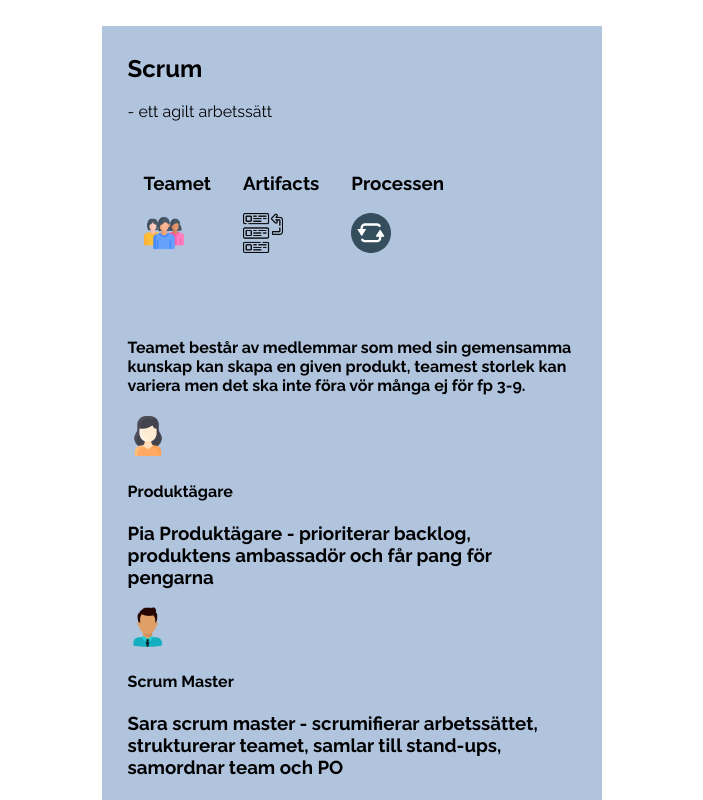
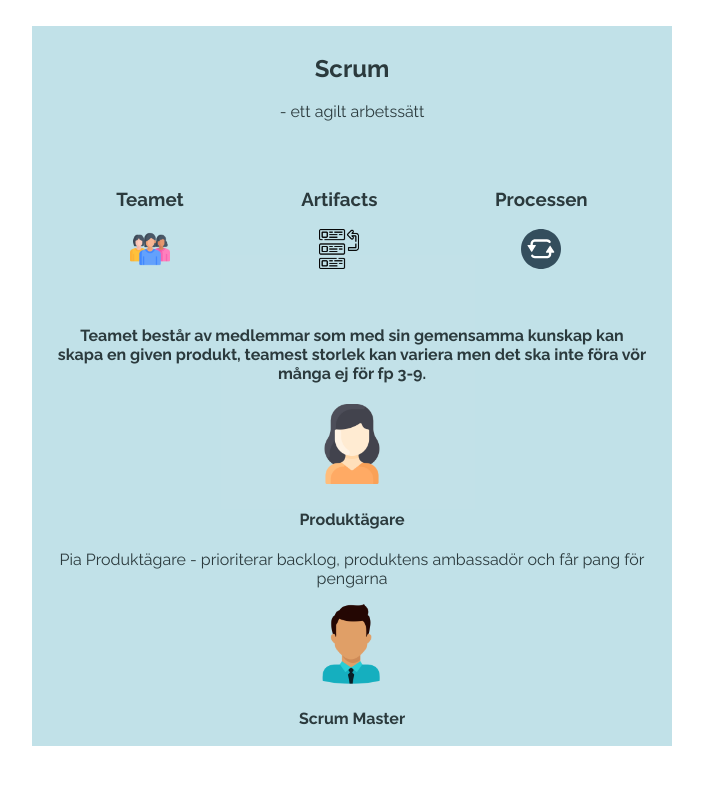
Before and after one commit to brittatoresson/Agila-metoder, a React (Create React App) app in the folder agila-metoder/: page / in a window 1280 px wide. Both pictures are taken after a click on the element "Teamet". Shown: the top 800 px of the page, without its empty margins (288-991 px from the left). Built offline with nearby package versions, Linux system fonts and the light colour scheme.

Commit message:
modal #8

```diff
--- a/agila-metoder/src/App.css
+++ b/agila-metoder/src/App.css
@@ -1,33 +1,98 @@
+* {
+  box-sizing: border-box;
+  --main-bg-color: rgba(75, 166, 189, 0.34);
+  --second-bg-color: rgba(140, 188, 200, 1);
+  --third-bg-color: rgba(75, 166, 189, 1);
+  --dark-color: rgba(55, 121, 138, 1);
+  --color: rgba(43, 58, 61, 1);
+  --shadow: 0px 4px 4px rgba(0, 0, 0, 0.25);
+}
+
+/* border: 1px solid rgb(164, 215, 228);
+box-shadow: 1px 2px 4px rgb(198, 210, 214);
+border-radius: 5px; */
+
 main {
-  width: 500px;
-  min-height: 800px;
+  width: 50vw;
+  min-height: 70vh;
+  max-height: 100vh;
   margin: auto;
   font-family: "Raleway", sans-serif;
-  background-color: lightsteelblue;
+  background-color: var(--main-bg-color);
+  color: var(--color);
 }
 img {
-  height: 40px;
+  height: 10vh;
+  width: 10vh;
 }
-.allCards {
+li {
+  list-style: none;
+}
+section {
+  height: auto;
+}
+
+.scroller {
+  max-height: 90vh;
+  overflow-y: scroll;
+}
+#mainPage {
   margin: 2vw;
   padding-top: 1vh;
+  text-align: center;
+  align-items: center;
+}
+#mainPage div {
+  padding: 2rem;
 }
 .display-cards {
-  background-color: red;
+  background-color: whitesmoke;
   position: absolute;
-  width: 450px;
-  height: 95%;
+  width: 45vw;
+  min-height: 50vh;
   top: 5vh;
+  padding: 1vw;
+  box-shadow: var(--shadow);
 }
-*/ .display-none {
-  background-color: green;
+.display-cards div {
+  display: flex;
+  flex-direction: column;
+  align-items: center;
+}
+.display-cards img {
+  transform: scale(1.5);
+  box-shadow: (--shadow);
+  margin: 1rem;
+  border: 2px solid var(--third-bg-color);
+}
+.display-cards li {
+  padding: 1rem;
+  text-align: left;
+}
+
+.display-none {
+  display: none;
+}
+.cards {
+  padding-bottom: 5vh;
+}
+.cards section:first-child img {
+  display: none;
+}
+
+aside {
+  text-align: right;
 }
 
 .toggle-nav {
-  /* font-size: small; */
   display: flex;
   flex-direction: row;
+  justify-content: space-around;
 }
 .toggle-nav div {
   padding: 1rem;
 }
+.toggle-nav img {
+  height: 40px;
+  width: 40px;
+}
--- a/agila-metoder/src/Components/Card.jsx
+++ b/agila-metoder/src/Components/Card.jsx
@@ -13,18 +13,29 @@ function Card(props) {
       {props.items.map((item, i) => (
         <section key={i} onClick={() => openModale({ item })}>
           <img src={item.img}></img>
-          {item.main ? <h1>{item.main}</h1> : null}
+          <h1>{item.main}</h1>
           <h1>{item.name}</h1>
-          <h3>{item.slogan}</h3>
+          <p>{item.slogan}</p>
         </section>
       ))}
+
+      {/* open modal */}
       {chosenItem ? (
-        <div className={modal ? "display-cards" : "display-none"}>
-          <li>{chosenItem.name}</li>
+        <div className={modal === true ? "display-cards" : "display-none"}>
+          <aside onClick={() => setModal(false)}>X</aside>
+          <div>
+            <img src={chosenItem.img}></img>
+            <li>{chosenItem.name}</li>
+          </div>
           <li>{chosenItem.slogan}</li>
           <li>{chosenItem.description}</li>
-          <img src={chosenItem.img}></img>
-          <aside onClick={() => setModal(false)}>X</aside>
+          {chosenItem.extraInfo ? (
+            <li>
+              <a target="_blank" href={chosenItem.extraInfo}>
+                Lär dig mera här
+              </a>
+            </li>
+          ) : null}
         </div>
       ) : null}
     </section>
--- a/agila-metoder/src/Components/data.js
+++ b/agila-metoder/src/Components/data.js
@@ -8,7 +8,9 @@ export const team = [
     slogan:
       "Pia Produktägare - prioriterar backlog, produktens ambassadör och får pang för pengarna",
     description:
-      "Produktägaren är beställaren av uppdraget och hjälper teamet att prioritera arbetet för att skapa ett högt värde för kunden. Produktägaren prioriterar i backlogen. ",
+      "Produktägaren är beställaren av uppdraget och hjälper teamet att prioritera arbetet för att skapa ett högt värde för kunden. Produktägaren prioriterar backlogen. ",
+    extraInfo:
+      "https://www.scrum.org/professional-scrum-product-owner-certifications",
     img: "/Img/womanProfil.png",
   },
   {
@@ -18,6 +20,9 @@ export const team = [
       "Sara scrum master - scrumifierar arbetssättet, strukturerar teamet, samlar till stand-ups, samordnar team och PO",
     description:
       "En Scrum Master hjälper teamet framåt i rätt riktning, ser till så att teamet jobbar agilt på bästa vis. Scrum master kan också vara länken mellan teamet och produktägaren. ",
+    extraInfo:
+      "https://open.spotify.com/episode/49FoMshorfvDP32XmKAPn1?si=33f07469bab74794",
+
     img: "/Img/manProfil.png",
   },
   {
@@ -27,6 +32,7 @@ export const team = [
       "Urban utvecklare - übersnbb skapare,  utformar koden och utmanar designen",
     description:
       "Utvecklarna är dom som skapar eller utvecklar projektet. De bestämmer hur och hur snabbt features kommer lanseras/produceras. Utvecklingsteamet ska bestå av individer från olika dicepliner som täcker in de efterfrågade kompetenser som behövs för att skapa produkten. Exempelvis designer, programmerare, testare",
+    extraInfo: "????",
 
     img: "/Img/teamWomen.png",
   },
--- a/agila-metoder/src/allCards.jsx
+++ b/agila-metoder/src/allCards.jsx
@@ -3,7 +3,7 @@ import { team, ceremonies, artifacts } from "./Components/data";
 import Card from "./Components/Card";
 import { useEffect, useState } from "react";
 
-function AllCards() {
+function MainPage() {
   const [click, setClick] = useState("");
   let teamArray = [];
   let ceremoniesArray = [];
@@ -19,7 +19,7 @@ function AllCards() {
   }
 
   return (
-    <section className="allCards">
+    <section id="mainPage" className="scroller">
       {" "}
       <h1>Scrum</h1>
       <p> - ett agilt arbetssätt</p>
@@ -44,4 +44,4 @@ function AllCards() {
   );
 }
 
-export default AllCards;
+export default MainPage;
```
Also changed, not shown: agila-metoder/src/Components/Modal.jsx (added, +36 -0 lines), 1 other file (tests, documents, lock files or other folders).
